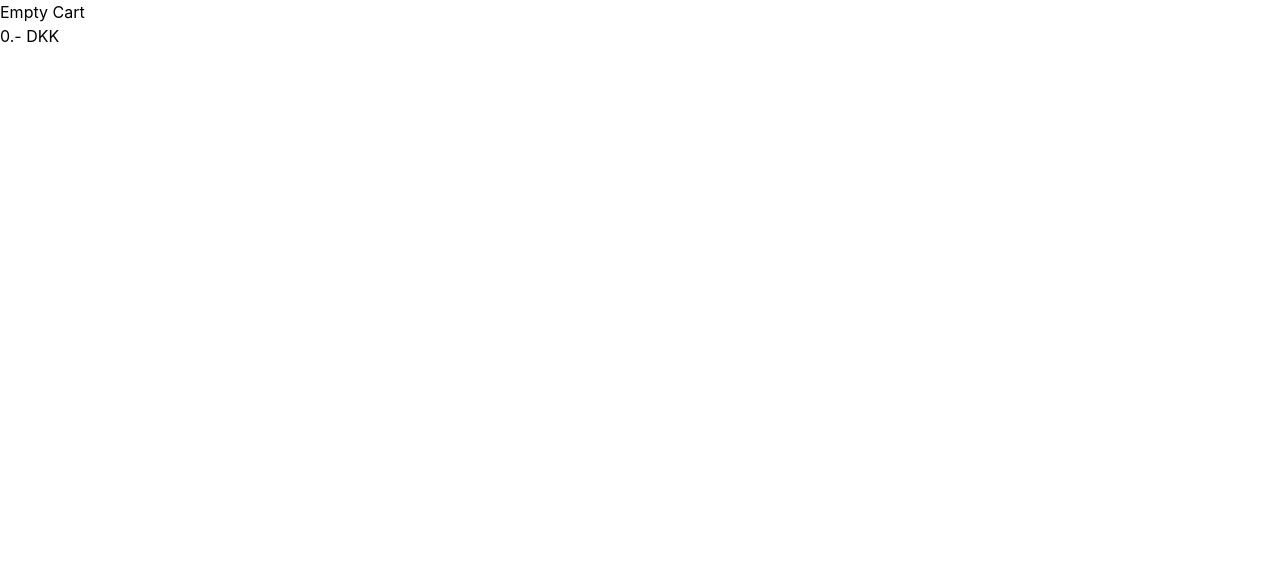
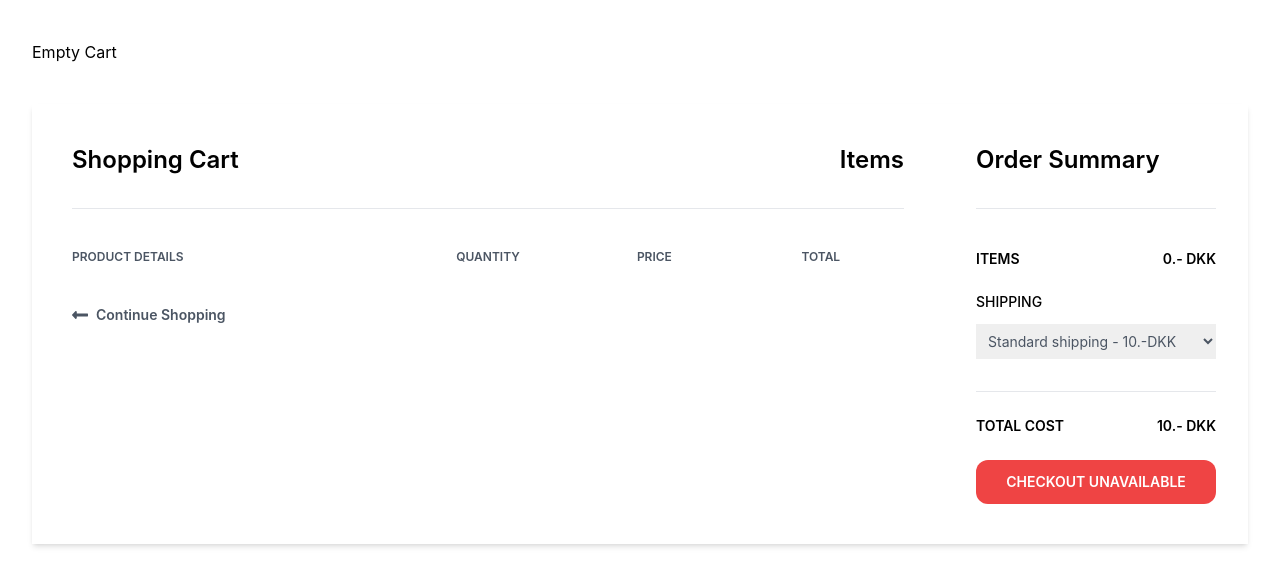
Before and after one commit to lucasjolibois54/webshop, a React (Create React App) app: page /cart in a window 1280 px wide. Shown: the top 586 px of the page. Built offline with nearby package versions, Linux system fonts and the light colour scheme.

Commit message:
Update Cart.js

```diff
--- a/src/Pages/Cart.js
+++ b/src/Pages/Cart.js
@@ -1,6 +1,7 @@
 import React from 'react'
 import { addCart, delCart } from '../redux/action'
 import { useSelector, useDispatch } from 'react-redux'
+import { Link, Outlet } from 'react-router-dom'
 
 function Cart() {
 
@@ -34,20 +35,79 @@ function Cart() {
 
   const cartItems = (product) => {
     return (
-      <div>
-        <h2>{product.title}</h2>
-        <p>{product.qty * product.price}</p>
-      </div>
+      <>
+        <div className="flex items-center hover:bg-gray-100 -mx-8 px-6 py-5">
+          <div className="flex full">
+            <div className="w-24 w-36">
+              <img className="w-24 w-36 rounded-md" src={product.filename} alt={product.title}/>
+            </div>
+            <div className="flex flex-col justify-between ml-4 flex-grow">
+              <span className="font-bold text-sm">{product.title}<br/><span className="text-xsm font-normal text-gray-600">{product.description}</span></span>
+            </div>
+          </div>
+          <div className="flex justify-center w-1/5">
+            <span className="text-center w-1/5 font-semibold text-sm">1</span>
+          </div>
+          <span className="text-center w-1/5 font-semibold text-sm">{product.price}.-DKK</span>
+          <span className="text-center w-1/5 font-semibold text-sm">{product.price}.-DKK</span>
+        </div>
+      </>
     )
   }
 
 
 
   return (
-    <div>
+    <div className='mx-auto max-w-2xl mt-10 px-4 sm:px-6 lg:max-w-7xl lg:px-8'>
       {state.length === 0 && emptyCart()}
-      {state.length !== 0 && state.map(cartItems)}
-      <h1>{ getCartTotal() }.- DKK</h1>
+      {/* {state.length !== 0 && state.map(cartItems)} */}
+      {/* <h1>{ getCartTotal() }.- DKK</h1> */}
+      <div className="container mx-auto mt-10">
+    <div className="flex shadow-md my-10">
+      <div className="w-full md:w-3/4 bg-white px-10 py-10">
+        <div className="flex justify-between border-b pb-8">
+          <h1 className="font-semibold text-2xl">Shopping Cart</h1>
+          <h2 className="font-semibold text-2xl">Items</h2>
+        </div>
+        <div className="flex mt-10 mb-5">
+          <h3 className="font-semibold text-gray-600 text-xs uppercase w-2/5">Product Details</h3>
+          <h3 className="font-semibold text-center text-gray-600 text-xs uppercase w-1/5 text-center">Quantity</h3>
+          <h3 className="font-semibold text-center text-gray-600 text-xs uppercase w-1/5 text-center">Price</h3>
+          <h3 className="font-semibold text-center text-gray-600 text-xs uppercase w-1/5 text-center">Total</h3>
+        </div>
+        <div>{state.length !== 0 && state.map(cartItems)}</div>
+
+        <Link to="/"  className="flex font-semibold text-gray-600 text-sm mt-10">
+
+          <svg className="fill-current mr-2 text-gray-600 w-4" viewBox="0 0 448 512"><path d="M134.059 296H436c6.627 0 12-5.373 12-12v-56c0-6.627-5.373-12-12-12H134.059v-46.059c0-21.382-25.851-32.09-40.971-16.971L7.029 239.029c-9.373 9.373-9.373 24.569 0 33.941l86.059 86.059c15.119 15.119 40.971 4.411 40.971-16.971V296z"/></svg>
+          Continue Shopping
+        </Link>
+      </div>
+
+      <div id="summary" className="w-1/4 px-8 py-10 hidden md:block">
+        <h1 className="font-semibold text-2xl border-b pb-8">Order Summary</h1>
+        <div className="flex justify-between mt-10 mb-5">
+          <span className="font-semibold text-sm uppercase">Items</span>
+          <span className="font-semibold text-sm">{ getCartTotal() }.- DKK</span>
+        </div>
+        <div>
+          <label className="font-medium inline-block mb-3 text-sm uppercase">Shipping</label>
+          <select className="block p-2 text-gray-600 w-full text-sm">
+            <option>Standard shipping - 10.-DKK</option>
+          </select>
+        </div>
+        <div className="border-t mt-8">
+          <div className="flex font-semibold justify-between py-6 text-sm uppercase">
+            <span>Total cost</span>
+            <span>{ getCartTotal()+10 }.- DKK</span>
+          </div>
+          <button className="bg-red-500 font-semibold hover:bg-red-600 py-3 text-sm rounded-xl text-white uppercase w-full">Checkout Unavailable</button>
+        </div>
+      </div>
+
+    </div>
+  </div>
+  <Outlet/>
     </div>
   )
 }
```
